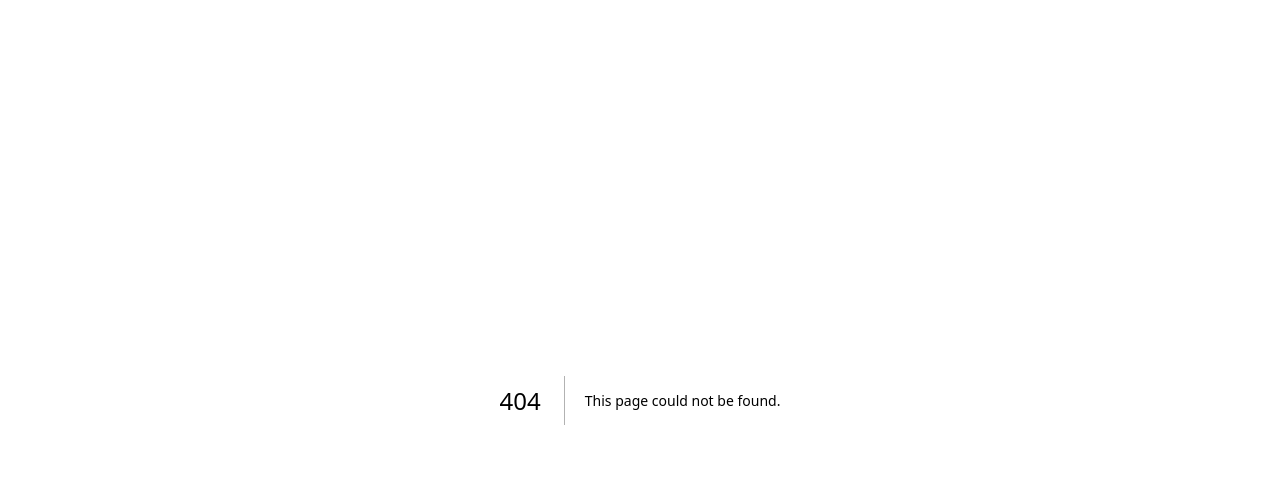
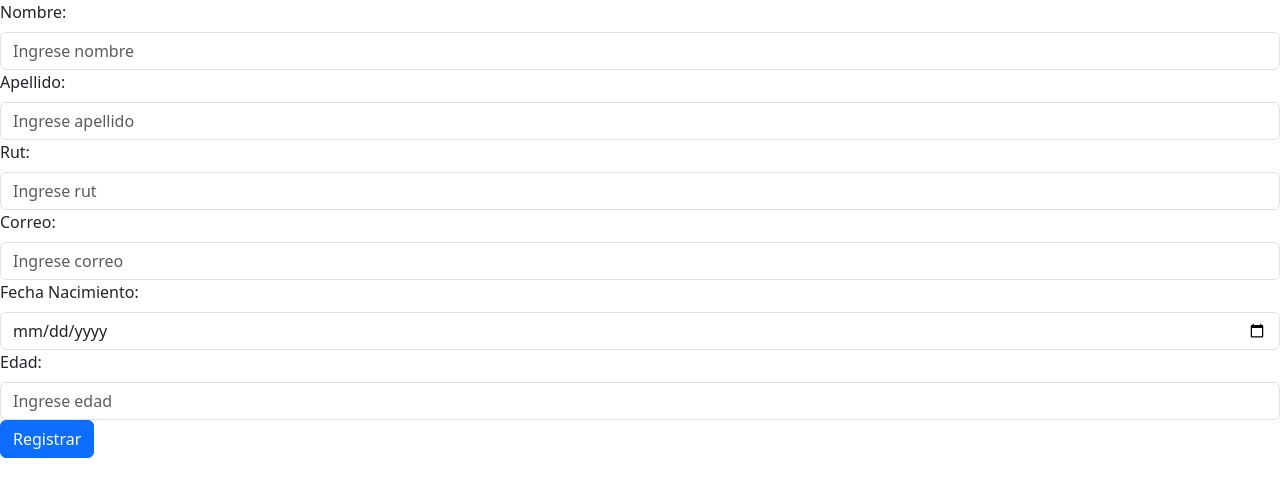
Before and after one commit to lxishh/frontendieic1, a Next.js app: page /Pagina3 in a window 1280 px wide. Before the commit this address had no page. Shown: the top 496 px of the page. Built offline with nearby package versions, Linux system fonts and the light colour scheme.

Commit message:
Pagina 3
Plantilla de registro

```diff
--- /dev/null
+++ b/src/pages/Pagina3.tsx
@@ -0,0 +1,96 @@
+import React, { useState } from 'react'
+import Button from 'react-bootstrap/Button';
+import Form from 'react-bootstrap/Form';
+
+
+//Definir tipo de dato
+//Si se coloca "?" significa que es opcional
+interface Persona{
+    nombre:string,
+    apellido:string,
+    rut:string,
+    fechaNacimiento:string,
+    edad:number,
+    correo:string
+}
+
+//Definir dato con el que inician las variables
+const initialState:Persona = {
+    nombre:"",
+    apellido:"",
+    correo:"",
+    edad:0,
+    rut:"",
+    fechaNacimiento:""
+}
+
+export const Pagina3 = () => {
+
+    //hook de useState
+    const [persona, setPersona] = useState<Persona>(initialState)
+
+    //interactua con el (e)onChange y el useState
+    const handlePersona = (name:string, value:string) =>{
+
+    // "..." ¿cuál es el input que modificaste?
+    // [name] buscar la clave
+    // "value" es lo ingresado por el usuario
+    //recupera los valores actuales y luego identifica cuál se quiere modificar
+    //"desarma" el diccionario para recuperar individual
+        setPersona({...persona, [name]:value})
+    }
+
+    //el "name" debe coincidir con el que se utilizo arriba.
+    //se usa el onChange para recuperar el valor y pasarselo a la funcion de handlePersona
+  return (
+    <>
+        <Form>
+            <Form.Group>
+                <Form.Label>Nombre:</Form.Label>
+                <Form.Control type='text' placeholder='Ingrese nombre'
+                name='nombre' onChange={(e)=>{handlePersona(e.currentTarget.name, e.currentTarget.value)}}/>
+                <Form.Text></Form.Text>
+            </Form.Group>
+
+            <Form.Group>
+                <Form.Label>Apellido:</Form.Label>
+                <Form.Control type='text' placeholder='Ingrese apellido'
+                name='apellido' onChange={(e)=>{handlePersona(e.currentTarget.name, e.currentTarget.value)}}/>
+                <Form.Text></Form.Text>
+            </Form.Group>
+
+            <Form.Group>
+                <Form.Label>Rut:</Form.Label>
+                <Form.Control type='text' placeholder='Ingrese rut'
+                name='rut' onChange={(e)=>{handlePersona(e.currentTarget.name, e.currentTarget.value)}}/>
+                <Form.Text></Form.Text>
+            </Form.Group>
+
+            <Form.Group>
+                <Form.Label>Correo:</Form.Label>
+                <Form.Control type='email' placeholder='Ingrese correo'
+                name='correo' onChange={(e)=>{handlePersona(e.currentTarget.name, e.currentTarget.value)}}/>
+                <Form.Text></Form.Text>
+            </Form.Group>
+
+            <Form.Group>
+                <Form.Label>Fecha Nacimiento:</Form.Label>
+                <Form.Control type='date' placeholder='Ingrese fecha nacimiento'
+                name='fechaNacimiento' onChange={(e)=>{handlePersona(e.currentTarget.name, e.currentTarget.value)}}/>
+                <Form.Text></Form.Text>
+            </Form.Group>
+
+            <Form.Group>
+                <Form.Label>Edad:</Form.Label>
+                <Form.Control type='number' placeholder='Ingrese edad'
+                name='edad' onChange={(e)=>{handlePersona(e.currentTarget.name, e.currentTarget.value)}}/>
+                <Form.Text></Form.Text>
+            </Form.Group>
+
+            <Button type='button' variant='primary'>Registrar</Button>
+        </Form>
+    </>
+  )
+}
+
+export default Pagina3
--- a/src/pages/index.tsx
+++ b/src/pages/index.tsx
@@ -7,6 +7,7 @@ export default function Home() {
       <nav>
         <Link href={"/Pagina1"}>Pagina 1</Link>
         <Link href={"/Pagina2"}>Pagina 2</Link>
+        <Link href={"/Pagina3"}>Registrar</Link>
       </nav>
       <Perfil nombre="Joselito" apellido="Vaca" edad={20}/>
       <Perfil nombre="Pablo" apellido="Marmol" edad={15}/>
```
